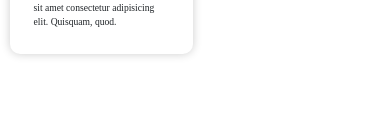
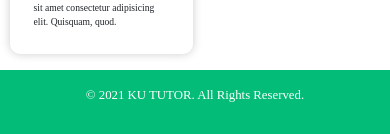
Before and after one commit to beerth21624/kututor, a React (Create React App) app: page / in a window 390 px wide. Shown: the part 1775-1909 px from the top of the page. Before the commit the page ends 1845 px from the top, so only its background shows below. Built offline with nearby package versions, Linux system fonts and the light colour scheme; a web font is replaced by a local one.

Commit message:
add footer

```diff
--- a/src/screens/home/Home.tsx
+++ b/src/screens/home/Home.tsx
@@ -88,6 +88,12 @@ const Home = () => {
           ))}
         </div>
       </div>
+      <div className="footer">
+        {/* copyright */}
+        <div className="text-center">
+          <p>© 2021 KU TUTOR. All Rights Reserved.</p>
+        </div>
+      </div>
     </div>
   )
 }
--- a/src/screens/home/styleSheet/home.css
+++ b/src/screens/home/styleSheet/home.css
@@ -180,11 +180,6 @@
   font-weight: 400;
   margin: 0.5rem;
 }
-.card_tutor:hover {
-  transform: scale(1.05);
-  transition: all 0.3s ease-in-out;
-  filter: brightness(1.1);
-}
 @media only screen and (max-width: 768px) {
   .card_tutor {
     gap: 0.5rem;
@@ -210,4 +205,30 @@
     font-size: 0.6rem;
     margin: 0 !important;
   }
+}
+
+.footer {
+  background-color: #02BC77;
+  padding: 1rem;
+  display: flex;
+  align-items: center;
+  justify-content: center;
+  flex-direction: column;
+  gap: 1rem;
+  color: white;
+}
+.footer p {
+  font-size: 1rem;
+  font-weight: 400;
+}
+@media only screen and (max-width: 768px) {
+  .footer {
+    gap: 0.5rem;
+  }
+  .footer h3 {
+    font-size: 1rem;
+  }
+  .footer p {
+    font-size: 0.8rem;
+  }
 }/*# sourceMappingURL=home.css.map */
--- a/src/screens/home/styleSheet/home.scss
+++ b/src/screens/home/styleSheet/home.scss
@@ -182,11 +182,7 @@
     margin: 0.5rem;
   }
 
-  &:hover {
-    transform: scale(1.05);
-    transition: all 0.3s ease-in-out;
-    filter: brightness(1.1);
-  }
+
 
   @media only screen and (max-width: 768px) {
     gap: 0.5rem;
@@ -215,3 +211,29 @@
 
   }
 }
+.footer{
+    background-color: #02BC77;
+    padding: 1rem;
+    display: flex;
+    align-items: center;
+    justify-content: center;
+    flex-direction: column;
+    gap: 1rem;
+    color: white;
+
+    p{
+        font-size: 1rem;
+        font-weight: 400;
+    }
+
+    @media only screen and (max-width: 768px) {
+        gap: 0.5rem;
+        h3{
+            font-size: 1rem;
+        }
+        p{
+            font-size: 0.8rem;
+        }
+    }
+
+}
```
Also changed, not shown: 1 other file (tests, documents, lock files or other folders).
